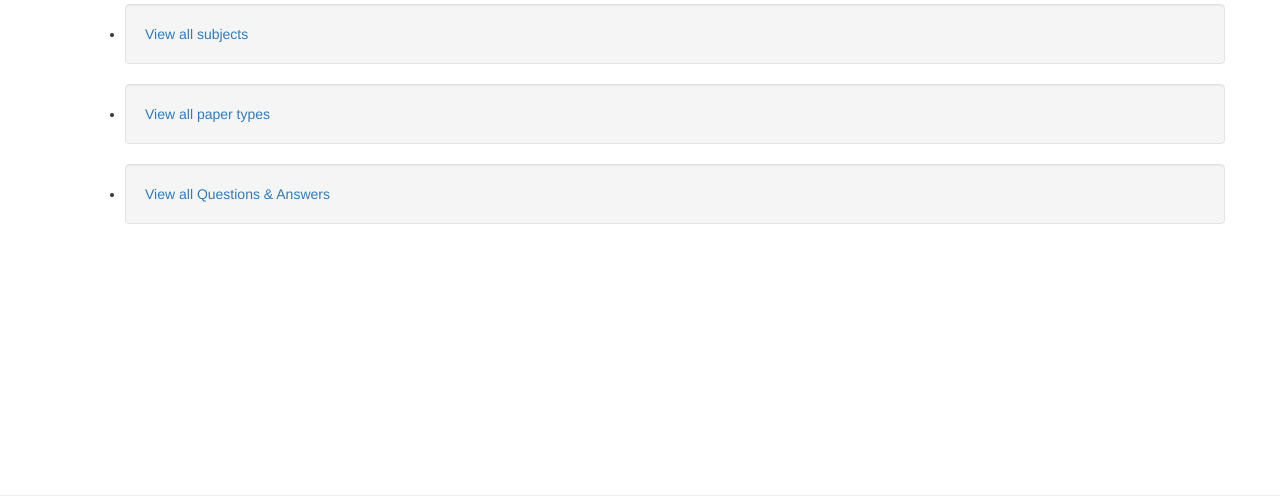
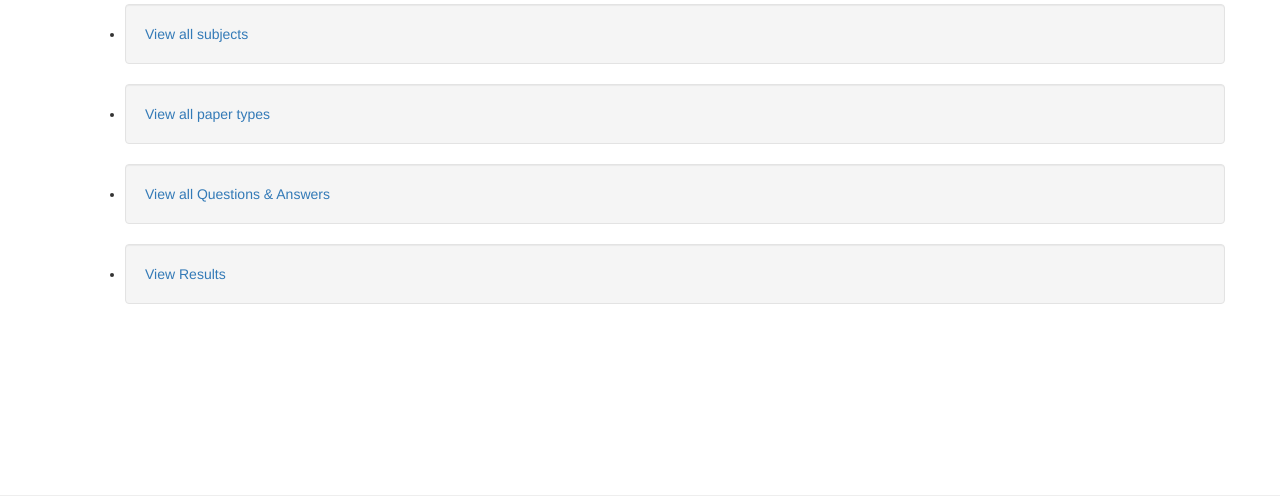
Before and after one commit to rscbugtrack/rscpro, a Django app: page /userdashbord/ in a window 1280 px wide. Shown: the part 224-727 px from the top of the page. Run offline with Django 3.2, Linux system fonts and the light colour scheme; a user stored in the database is signed in; some libraries are stand-ins or nearby versions.

Commit message:
view results addedby sou

```diff
--- a/templates/certifiedapp/admindashbord.html
+++ b/templates/certifiedapp/admindashbord.html
@@ -24,6 +24,12 @@
                 <a href="{% url 'subjectapp:questionlist' %}">View all Questions & Answers</div>
         </li>
 
+        <li>
+            <div class="well">
+                <a href ="">View Results</a>
+            </div>
+        </li>
+
     </ul>
 </div>
 
```
Also changed, not shown: db.sqlite3.
